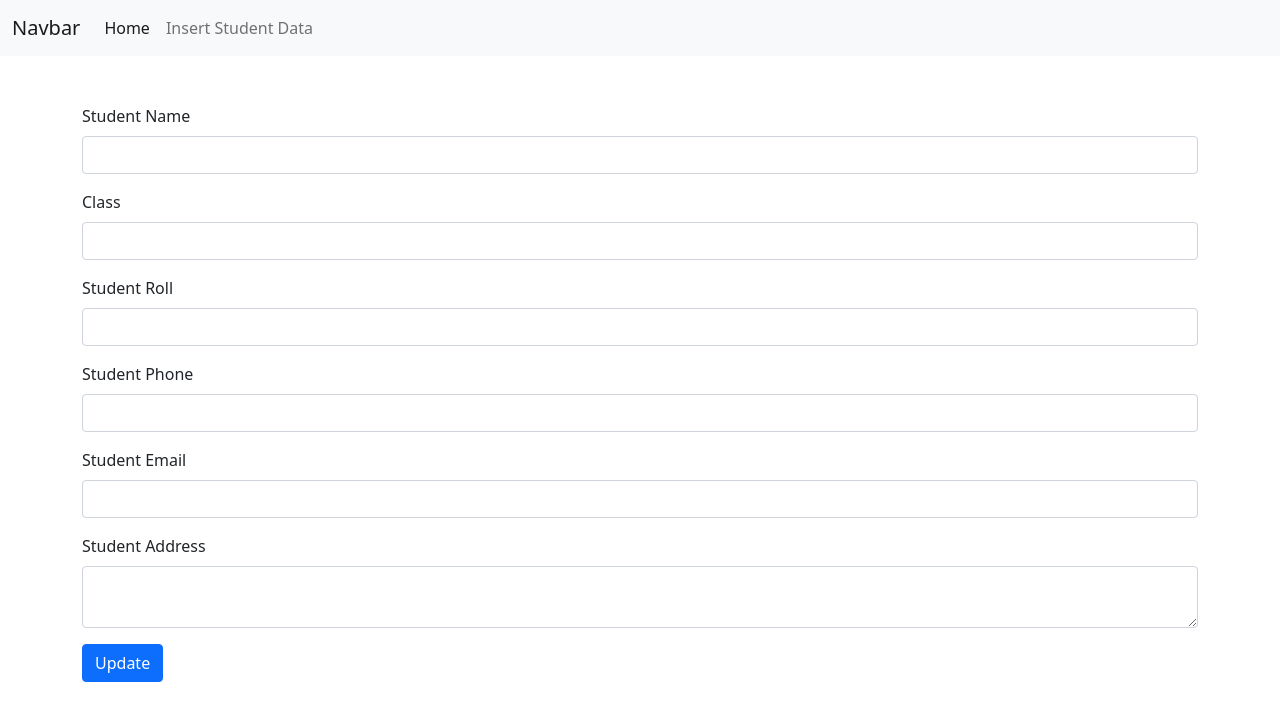
After one commit to Muntasir2762/Batch-14-Class-38, a PHP site: page /edit.php in a window 1280 px wide. The commit adds this page. Shown: the top 721 px of the page. Run offline with PHP 8.4, Linux system fonts and the light colour scheme; data that the repository does not hold is empty.

Commit message:
Edit-Update module is done

```diff
--- /dev/null
+++ b/edit.php
@@ -0,0 +1,111 @@
+<?php
+include 'config.php';
+?>
+
+<?php
+if(isset($_GET['id'])){
+
+    $id = $_GET['id'];
+
+    $query = "SELECT * FROM students WHERE id = $id";
+    $singleData = mysqli_query($connention, $query);
+    $data = mysqli_fetch_assoc($singleData);
+
+    $id      = $data['id'];
+    $name    = $data['name'];
+    $roll    = $data['roll'];
+    $class    = $data['class'];
+    $phone   = $data['phone'];
+    $email   = $data['email'];
+    $address = $data['address'];
+}
+
+if(isset($_POST['submit'])){
+
+    $name = $_POST['name'];
+    $class = $_POST['class'];
+    $roll = $_POST['roll'];
+    $phone = $_POST['phone'];
+    $email = $_POST['email'];
+    $address = $_POST['address'];
+
+    $query = "UPDATE students SET name = '$name', class = '$class', roll = '$roll', phone = '$phone', email = '$email', address = '$address' WHERE id = $id";
+    $updateData = mysqli_query($connention, $query);
+
+    if($updateData){
+        // echo 'Data inserted successfully!';
+        header('location:index.php');
+    }
+
+    else{
+        echo 'Failed to update data';
+    }
+}
+
+?>
+
+<!doctype html>
+<html lang="en">
+
+<head>
+    <meta charset="utf-8">
+    <meta name="viewport" content="width=device-width, initial-scale=1">
+
+    <link href="https://cdn.jsdelivr.net/npm/bootstrap@5.0.2/dist/css/bootstrap.min.css" rel="stylesheet" integrity="sha384-EVSTQN3/azprG1Anm3QDgpJLIm9Nao0Yz1ztcQTwFspd3yD65VohhpuuCOmLASjC" crossorigin="anonymous">
+
+    <title>PHP CRUD</title>
+</head>
+
+<body>
+
+    <nav class="navbar navbar-expand-lg navbar-light bg-light">
+        <div class="container-fluid">
+            <a class="navbar-brand" href="#">Navbar</a>
+            <button class="navbar-toggler" type="button" data-bs-toggle="collapse" data-bs-target="#navbarSupportedContent" aria-controls="navbarSupportedContent" aria-expanded="false" aria-label="Toggle navigation">
+                <span class="navbar-toggler-icon"></span>
+            </button>
+            <div class="collapse navbar-collapse" id="navbarSupportedContent">
+                <ul class="navbar-nav me-auto mb-2 mb-lg-0">
+                    <li class="nav-item">
+                        <a class="nav-link active" aria-current="page" href="index.php">Home</a>
+                    </li>
+                    <li class="nav-item">
+                        <a class="nav-link" href="create.php">Insert Student Data</a>
+                    </li>
+            </div>
+        </div>
+    </nav>
+
+    <section class="mt-5 container">
+        <form action="" method="post">
+            <div class="mb-3">
+                <label for="name" class="form-label">Student Name</label>
+                <input type="text" class="form-control" value="<?php echo $name ?>" name="name" id="name" required>
+            </div>
+            <div class="mb-3">
+                <label for="class" class="form-label">Class</label>
+                <input type="text" class="form-control" value="<?php echo $class ?>" name="class" id="class" required>
+            </div>
+            <div class="mb-3">
+                <label for="roll" class="form-label">Student Roll</label>
+                <input type="number" class="form-control" value="<?php echo $roll ?>" name="roll" id="roll" required>
+            </div>
+            <div class="mb-3">
+                <label for="phone" class="form-label">Student Phone</label>
+                <input type="text" class="form-control" value="<?php echo $phone ?>" name="phone" id="phone" required>
+            </div>
+            <div class="mb-3">
+                <label for="email" class="form-label">Student Email</label>
+                <input type="email" class="form-control" value="<?php echo $email ?>" name="email" id="email" required>
+            </div>
+            <div class="mb-3">
+                <label for="address" class="form-label">Student Address</label>
+                <textarea class="form-control" name="address" id="address" required><?php echo $address ?></textarea>
+            </div>
+            <button type="submit" name="submit" class="btn btn-primary">Update</button>
+        </form>
+    </section>
+    <script src="https://cdn.jsdelivr.net/npm/bootstrap@5.0.2/dist/js/bootstrap.bundle.min.js" integrity="sha384-MrcW6ZMFYlzcLA8Nl+NtUVF0sA7MsXsP1UyJoMp4YLEuNSfAP+JcXn/tWtIaxVXM" crossorigin="anonymous"></script>
+</body>
+
+</html>
--- a/index.php
+++ b/index.php
@@ -77,7 +77,7 @@ include 'config.php';
            <td>' . $email . '</td>
            <td>' . $address . '</td>
            <td>
-             <a href="#" class="btn btn-primary">Edit</a>
+             <a href="edit.php?id='.$id.'" class="btn btn-primary">Edit</a>
              <a href="delete.php?id='.$id.'" class="btn btn-danger">Delete</a>
            </td>
          </tr>';
--- a/theory.txt
+++ b/theory.txt
@@ -2,8 +2,8 @@
 
 =============CRUD=============
 C => INSERT INTO students (name, roll, class, phone, email, address) VALUES ('x', 4, 'seven', '904689', 'sdg@gmail.com', 'Dhaka')
-R => SELCT * FROM students
-U =>
+R => SELCT * FROM students/ (SELCT * FROM students WHERE id = 7)
+U => UPDATE students SET name = 'sdhfus', class = 'eight', roll = 5, phone = '984376438', email = 'abc@gmail.com', address = 'Khulna' WHERE id = 3;
 D => DELETE FROM students WHERE id = 6;
 
 new mysqli ('host', 'user', 'password', 'database_name')
```
